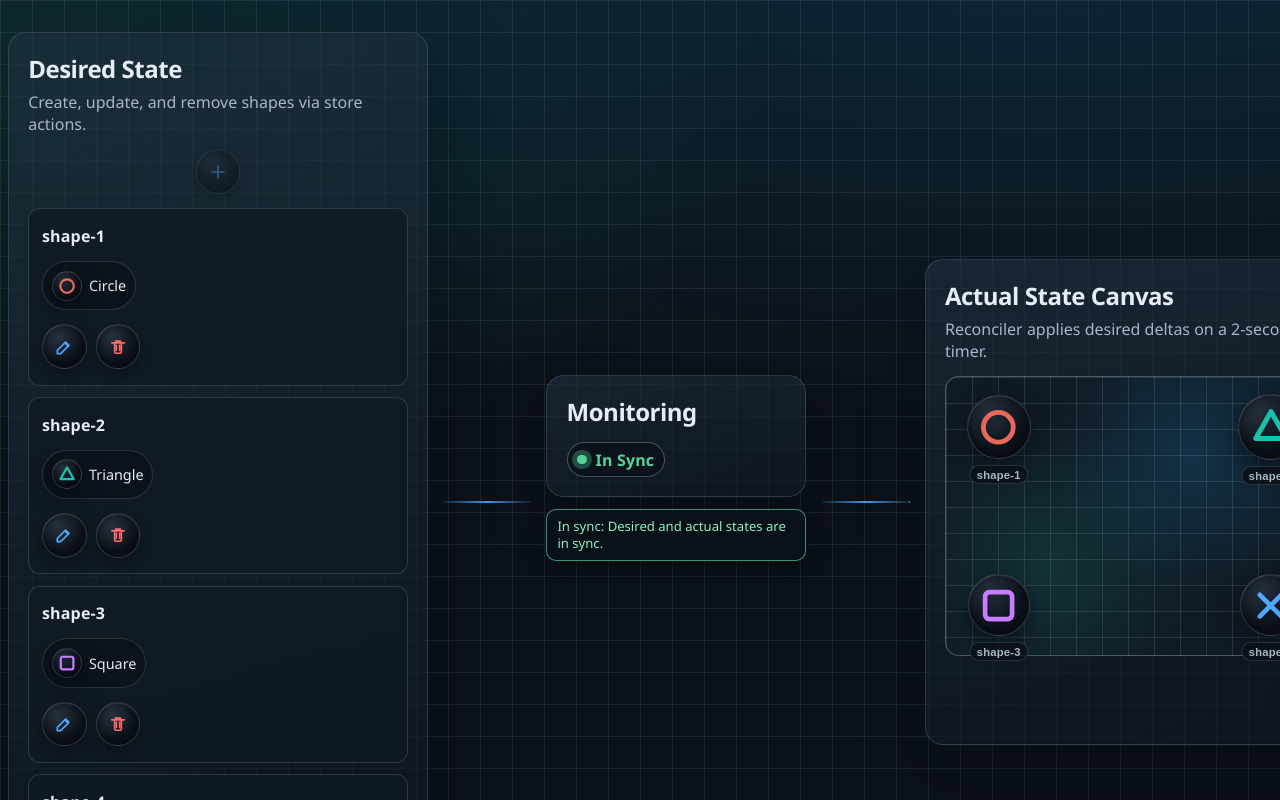
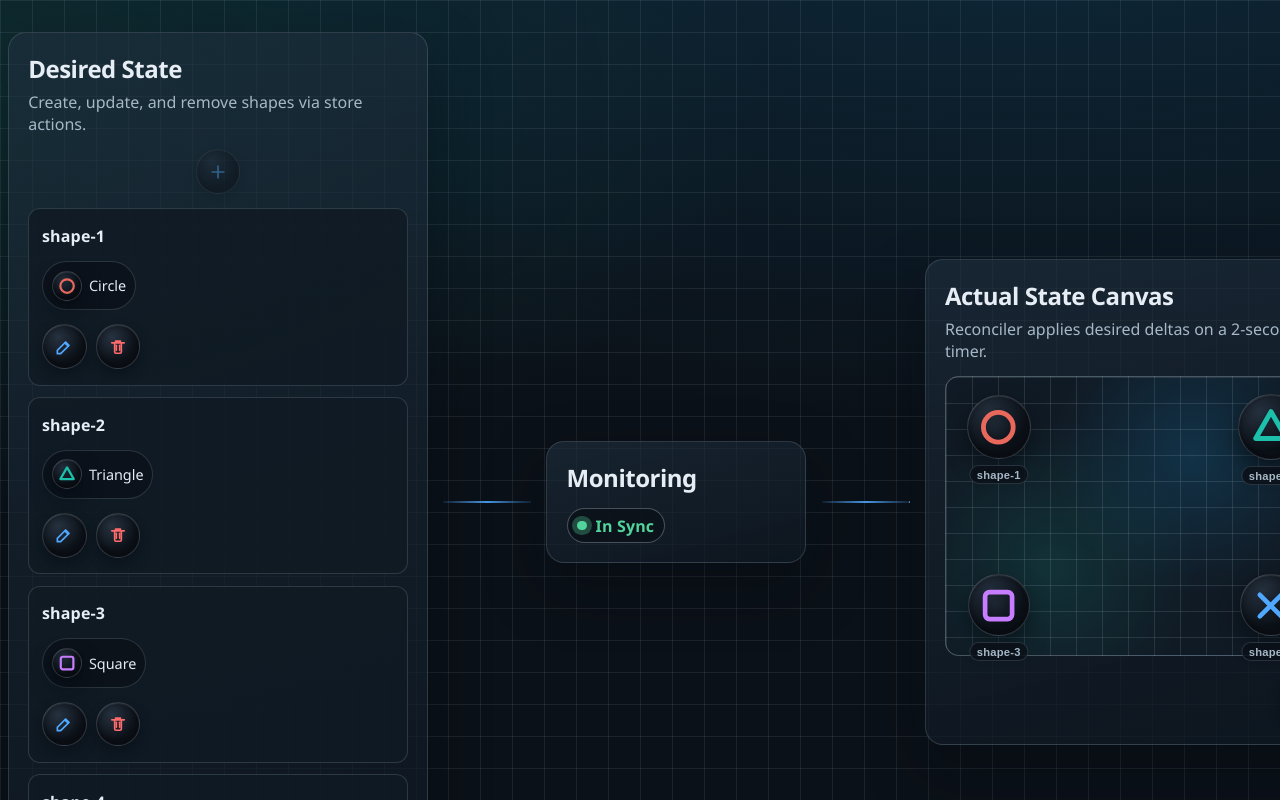
Before and after one commit to LiamCarver/desired-state-demo, a React (Vite) app in the folder app/: page / in a window 1280 px wide. Shown: the top 800 px of the page. Built offline with nearby package versions, Linux system fonts and the light colour scheme.

Commit message:
Tune monitor toast behavior and stabilize centered layout

```diff
--- a/app/src/components/StateMonitoringHarness.tsx
+++ b/app/src/components/StateMonitoringHarness.tsx
@@ -8,8 +8,8 @@ import { useAppDispatch, useAppState } from '../state/useAppStore'
 import type { ActualShape, DesiredShape } from '../state/types'
 
 const RECONCILE_INTERVAL_MS = 2000
-const TOAST_DURATION_MS = 2600
-const TOAST_EXIT_DURATION_MS = 240
+const TOAST_DURATION_MS = 4000
+const TOAST_EXIT_DURATION_MS = 1000
 const MAX_TOASTS = 4
 
 type MonitorStatus = 'in-sync' | 'out-of-sync'
@@ -133,13 +133,8 @@ function StateMonitoringHarness() {
   }
 
   useEffect(() => {
-    if (driftSummary.status !== previousStatusRef.current) {
-      pushToast(
-        driftSummary.status,
-        driftSummary.status === 'in-sync'
-          ? `In sync: ${driftSummary.issue}`
-          : `Out of sync: ${driftSummary.issue} ${driftSummary.fix}`,
-      )
+    if (driftSummary.status !== previousStatusRef.current && driftSummary.status === 'out-of-sync') {
+      pushToast('out-of-sync', `Out of sync: ${driftSummary.issue} ${driftSummary.fix}`)
     }
     previousStatusRef.current = driftSummary.status
   }, [driftSummary])
--- a/app/src/index.css
+++ b/app/src/index.css
@@ -267,6 +267,7 @@ h2 {
 }
 
 .monitor-column {
+  position: relative;
   display: grid;
   gap: 0.75rem;
   align-self: center;
@@ -307,10 +308,14 @@ h2 {
 }
 
 .monitor-toast-feed {
+  position: absolute;
+  left: 0;
+  right: 0;
+  top: calc(100% + 0.75rem);
   display: grid;
   gap: 0.45rem;
   align-content: start;
-  min-height: 120px;
+  pointer-events: none;
 }
 
 .monitor-toast {
@@ -327,7 +332,7 @@ h2 {
 }
 
 .monitor-toast.is-closing {
-  animation: monitor-toast-exit 220ms ease forwards;
+  animation: monitor-toast-exit 1000ms ease forwards;
 }
 
 .monitor-toast.is-warning {
```
